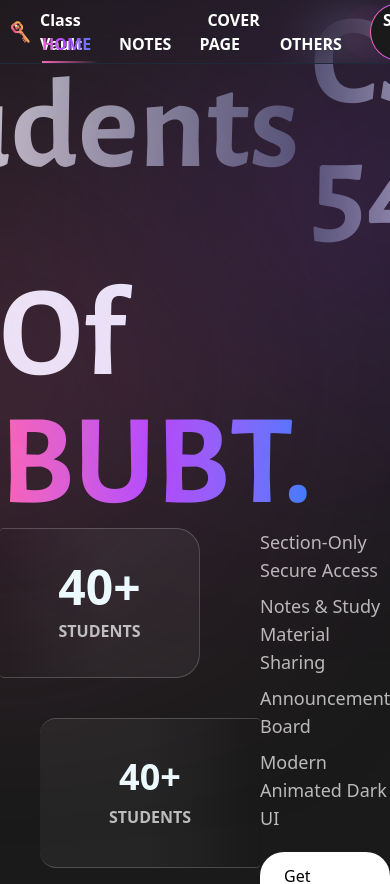
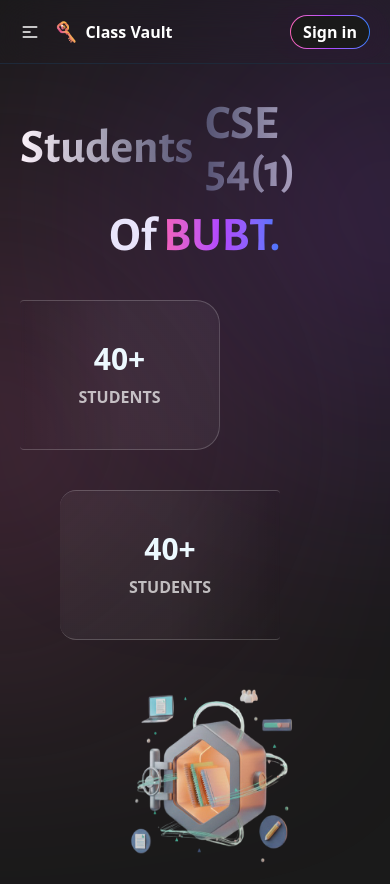
Before and after one commit to Mazid70/Class-vault-frontend, a React (Vite) app: page / in a window 390 px wide. Shown: the top 884 px of the page. Built offline with nearby package versions, Linux system fonts and the light colour scheme; no server answers; what @react-pdf/renderer would draw is missing.

Commit message:
some responsiveness added

```diff
--- a/index.html
+++ b/index.html
@@ -9,7 +9,7 @@
     <meta charset="UTF-8" />
     <link rel="icon" type="image/svg+xml" href="/vite.svg" />
     <meta name="viewport" content="width=device-width, initial-scale=1.0" />
-    <title>frontend</title>
+    <title>Class Vault</title>
   </head>
   <body>
     <div id="root"></div>
--- a/src/Components/Navbar/Navbar.jsx
+++ b/src/Components/Navbar/Navbar.jsx
@@ -6,23 +6,53 @@
 import logo from '../../assets/logo.png'
 import Notification from './Notification';
 const Navbar = () => {
-
-   const { user, handleLogout} = useContext(AuthContext);
-
-  return (
-    <nav className=" h-16 xl:px-10 2xl:px-0 backdrop-blur-xl fixed top-0 border-b-[0.1px] border-gray-800 z-50 w-full flex items-center">
-      <div className="w-7xl mx-auto text-white flex justify-between">
-        <div className=" flex items-center">
-          <img src={logo} alt="" className="h-10 w-10" />
-          <h1 className="font-bold">Class Vault</h1>
-        </div>
-        <div className="flex items-center">
-          <ul className="flex gap-5 items-center">
+   const { user, handleLogout } = useContext(AuthContext);
+  const link = (
+    <ul className="flex flex-col xl:flex-row  gap-5 xl:items-center">
       <Link link="/" title="HOME" />
       <Link link="/notes" title="NOTES" />
       <Link link="/coverpage" title="COVER PAGE" />
       <Link link="/etc" title="OTHERS" />
       {user && <Notification />}
+    </ul>
+  );
+
+
+
+  return (
+    <nav className="px-5 h-16 xl:px-10 2xl:px-0 backdrop-blur-xl fixed top-0 border-b-[0.1px] border-gray-800 z-50 w-full flex items-center">
+      <div className="w-7xl mx-auto text-white flex justify-between items-center">
+        <div className="dropdown xl:hidden">
+          <div tabIndex={0} role="button" className=" lg:hidden">
+            <svg
+              xmlns="http://www.w3.org/2000/svg"
+              className="h-5 w-5"
+              fill="none"
+              viewBox="0 0 24 24"
+              stroke="currentColor"
+            >
+              {' '}
+              <path
+                strokeLinecap="round"
+                strokeLinejoin="round"
+                strokeWidth="2"
+                d="M4 6h16M4 12h8m-8 6h16"
+              />{' '}
+            </svg>
+          </div>
+          <div
+            tabIndex="-1"
+            className="menu menu-sm dropdown-content bg-[#31213D] rounded-box z-1 mt-3 w-52 p-2 shadow"
+          >
+            {link}
+          </div>
+        </div>
+        <div className=" flex -ml-28 xl:ml-0 items-center">
+          <img src={logo} alt="" className="h-10 w-10" />
+          <h1 className="font-bold">Class Vault</h1>
+        </div>
+        <div className="flex items-center gap-5">
+          <div className="hidden xl:block">{link}</div>
           {!user && (
             <NavLink
               to="/signin"
@@ -33,13 +63,11 @@
               </button>
             </NavLink>
           )}
-          </ul>
         </div>
         {user && (
           <div
             className="dropdown tooltip dropdown-hover tooltip-left  cursor-pointer"
             data-tip={user?.userName}
-
           >
             <div
               tabIndex={0}
@@ -54,7 +82,7 @@
             </div>
             <ul
               tabIndex="-1"
-              className="border border-white/20 dropdown-content bg-white/10 backdrop-blur-lg menu bg-base-100 rounded-box z-1 xl:w-40 w-52 p-2 shadow-sm"
+              className="border bg-[#452839] border-white/20 dropdown-content xl:bg-white/10 backdrop-blur-lg menu  rounded-box z-1 xl:w-40 2xl:w-52 p-2 shadow-sm -translate-x-20 xl:translate-x-0"
             >
               <li>
                 <NavLink to="/profile">Profile</NavLink>
--- a/src/pages/Home/components/Hero.jsx
+++ b/src/pages/Home/components/Hero.jsx
@@ -4,23 +4,23 @@
 import hero from '../../../assets/hero.png'
 const Hero = () => {
   return (
-    <main className="relative">
+    <main className="relative p-5 xl:p-0">
       <div className=" bg-pink-400 h-[200px] w-[200px] rounded-full blur-[150px] absolute left-0 top-[30%] -translate-x-1/2"></div>
       <div className=" bg-purple-500 h-[200px] w-[200px] rounded-full blur-[150px] absolute right-0 top-[10%] translate-x-1/2"></div>
 
-      <section className="container mx-auto 2xl:mt-28 xl:mt-20 flex justify-center flex-col items-center">
+      <section className="container mx-auto mt-20   flex justify-center flex-col items-center">
         {/* for text  */}
         <div className="flex gap-3 alegreya items-center">
-          <h1 className="font-bold text-9xl xl:text-8xl bg-gradient-to-r from-white  to-gray-600  text-transparent bg-clip-text">
+          <h1 className="font-bold text-5xl xl:text-8xl bg-gradient-to-r from-white  to-gray-600  text-transparent bg-clip-text">
             {' '}
             Students
           </h1>
-          <h1 className="font-bold text-9xl xl:text-8xl bg-gradient-to-r from-gray-600  to-white  text-transparent bg-clip-text">
+          <h1 className="font-bold text-5xl xl:text-8xl bg-gradient-to-r from-gray-600  to-white  text-transparent bg-clip-text">
             {' '}
             CSE 54(1)
           </h1>
         </div>
-        <h2 className="font-bold text-9xl xl:text-8xl mt-4 alegreya ">
+        <h2 className="font-bold text-5xl  xl:text-8xl mt-4 alegreya ">
           {' '}
           Of{' '}
           <span className="bg-gradient-to-r bg-gradient-to-r from-pink-400 via-purple-500 to-blue-500 text-transparent bg-clip-text ">
@@ -31,10 +31,10 @@
         {/* for pic  */}
 
         {/* card */}
-        <div className="flex justify-evenly 2xl:justify-center w-full ">
+        <div className="flex  flex-col xl:flex-row justify-evenly 2xl:justify-center w-full ">
           <div className="2xl:flex-1  ">
-            <div className="rounded-l h-[150px] w-[200px] flex flex-col justify-center items-center  rounded-3xl  backdrop-blur-[2px] border-l-0 border border-white/20 bg-gradient-to-l from-white/5 via-white/5 to-transparent">
-              <h1 className="font-semibold text-5xl">
+            <div className="rounded-l mt-10 h-[150px] w-[200px] flex flex-col justify-center items-center  rounded-3xl  backdrop-blur-[2px] border-l-0 border border-white/20 bg-gradient-to-l from-white/5 via-white/5 to-transparent">
+              <h1 className="font-semibold text-3xl xl:text-5xl">
                 <CountUp
                   start={0}
                   end={40}
@@ -53,7 +53,7 @@
               <h1 className="text-white/70 font-semibold mt-2">STUDENTS</h1>
             </div>
             <div className=" ml-10  mt-10 h-[150px] w-[220px] flex rounded-r flex-col justify-center items-center  rounded-2xl  border-r-0 border border-white/20 backdrop-blur-[2px] border-l-0 border border-white/20 bg-gradient-to-r from-white/5 via-white/5 to-transparent">
-              <h1 className="font-semibold text-4xl">40+</h1>
+              <h1 className="font-semibold text-3xl xl:text-5xl">40+</h1>
 
               <h1 className="text-white/70 font-semibold mt-2">STUDENTS</h1>
             </div>
@@ -63,11 +63,11 @@
             <img
               src={hero}
               alt=""
-              className="xl:h-[600px]  2xl:h-[680px] -mt-40 w-full  2xl:-ml-[200px]"
+              className="h-[400px] -mt-16  xl:h-[600px]  2xl:h-[680px]  xl:-mt-40 w-full  2xl:-ml-[200px]"
             />
           </div>
           <div>
-            <ul className="text-white/70 text-lg space-y-2 mb-5">
+            <ul className="text-white/70 text-lg space-y-2 mb-5 -mt-20 xl:mt-0">
               <li>Section-Only Secure Access</li>
               <li>Notes & Study Material Sharing</li>
               <li>Announcement Board</li>
--- a/src/pages/logger/ForgetPass.jsx
+++ b/src/pages/logger/ForgetPass.jsx
@@ -27,7 +27,7 @@
   };
 
   return (
-    <main className="h-screen fixed inset-0 z-50 bg-[#1a1a1a] flex justify-center items-center relative">
+    <main className="h-screen fixed inset-0 z-50 bg-[#1a1a1a] flex justify-center items-center relative overflow-hidden">
       {/* Background glows */}
       <div className="absolute left-1/2 top-1/2 h-[800px] w-[20px] -translate-x-1/2 -translate-y-1/2 bg-gradient-to-b from-purple-500 to-pink-400 blur-[80px] rotate-6"></div>
       <div className="absolute left-1/2 top-1/2 h-[900px] w-[20px] -translate-x-1/2 -translate-y-1/2 bg-gradient-to-b from-pink-400 to-purple-500 blur-[80px] rotate-90"></div>
--- a/src/pages/logger/Register.jsx
+++ b/src/pages/logger/Register.jsx
@@ -60,7 +60,7 @@
   return (
     <main className="min-h-screen flex bg-[#0C1019]">
       {/* LEFT SIDE */}
-      <div className="flex-1 flex justify-center items-center container mx-auto">
+      <div className="p-5 xl:p-0 flex-1 flex justify-center items-center container mx-auto">
         <div className="max-w-lg w-full">
           <h1 className="font-bold text-sm text-white/60">START FOR FREE</h1>
           <h2 className="font-extrabold text-4xl text-white mt-2">
@@ -76,9 +76,9 @@
 
           <form className="mt-6 space-y-4" onSubmit={handleRegister}>
             {/* Name + ID */}
-            <div className="flex gap-5">
+            <div className="flex flex-col xl:flex-row gap-5">
               {/* Name */}
-              <div className={labelCss}>
+              <div className={`w-full xl:w-[250px] ${labelCss}`}>
                 <input
                   required
                   type="text"
@@ -91,7 +91,7 @@
               </div>
 
               {/* ID */}
-              <div className={labelCss}>
+              <div className={`w-full xl:w-[250px] ${labelCss}`}>
                 <input
                   required
                   type="text"
@@ -155,7 +155,7 @@
 
       {/* RIGHT IMAGE */}
       <div
-        className="flex-1 relative bg-cover"
+        className="hidden xl:block flex-1 relative bg-cover"
         style={{ backgroundImage: `url(${bg})` }}
       >
         <div className="absolute inset-0 bg-gray-900/60" />
--- a/src/pages/logger/SignIn.jsx
+++ b/src/pages/logger/SignIn.jsx
@@ -61,7 +61,7 @@
   return (
     <main className="h-screen flex bg-[#0C1019]">
       {/* LEFT */}
-      <div className="flex-1 flex justify-center items-center container mx-auto">
+      <div className="p-5 xl:p-0 flex-1 flex justify-center items-center container mx-auto">
         <div className="max-w-md w-full">
           <h1 className="font-bold text-sm text-white/60">
             It's Your Platform
@@ -136,7 +136,7 @@
 
       {/* RIGHT IMAGE */}
       <div
-        className="flex-1 relative bg-cover"
+        className="hidden xl:block flex-1 relative bg-cover"
         style={{ backgroundImage: `url(${bg})` }}
       >
         <div className="absolute inset-0 bg-gray-900/60" />
```
Lines whose indentation alone changed are shown as unchanged.
